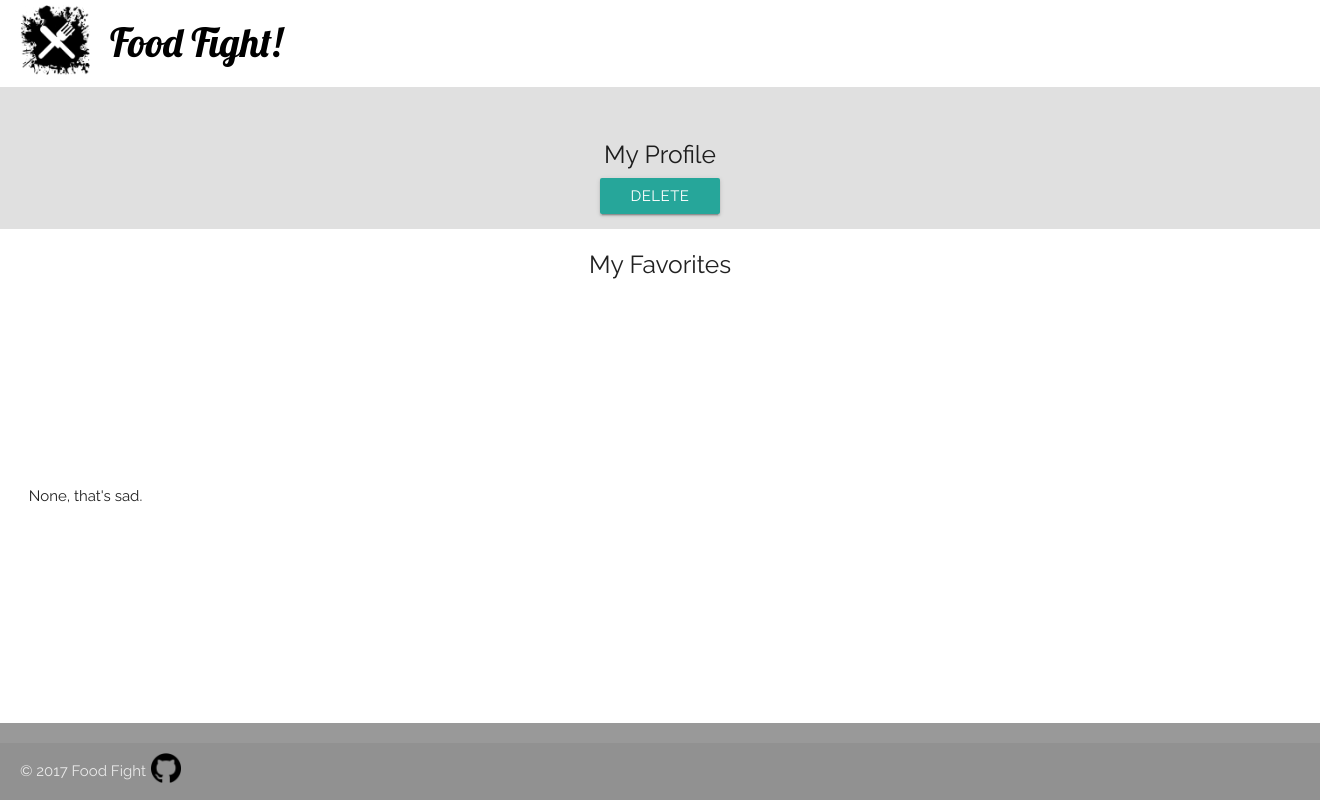
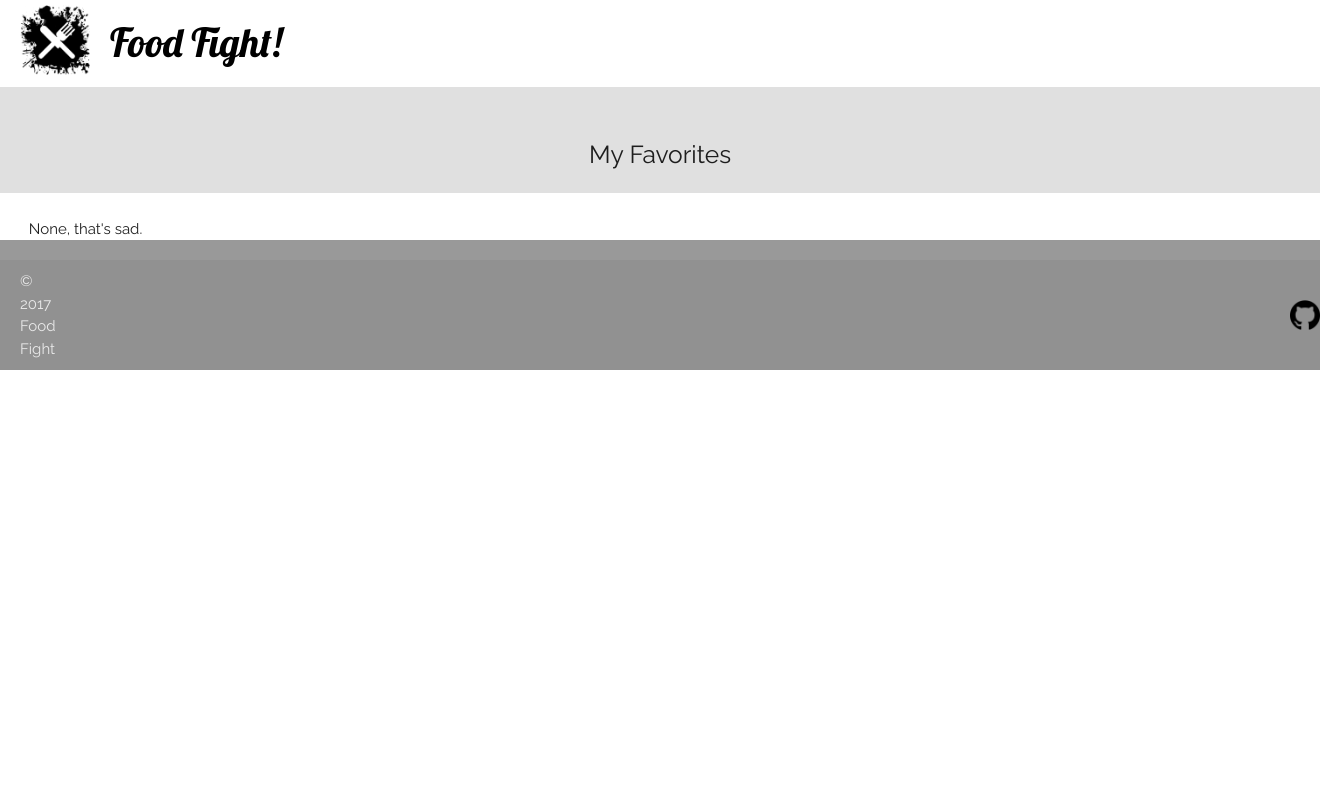
Before and after one commit to ibrianfrancisco/food-fight-project, a Node server app: page /users in a window 1320 px wide. Run offline with Node 20, Linux system fonts and the light colour scheme; the visitor is signed in with stand-in values (Sample User, id 1); some libraries are stand-ins or nearby versions.

Commit message:
final commit

```diff
--- a/public/javascripts/favorite.js
+++ b/public/javascripts/favorite.js
@@ -1,7 +1,7 @@
 // jQuery
 $(document).ready(function(){
   $('#favorite').click(function(e) {
-    $(this).html('<i class="material-icons">favorite</i>');
+    $(this).html('<i class="left valign material-icons">favorite</i>');
     e.preventDefault();
     var biz = results.find( biz => biz.yelp_id === $('#favorite').attr('biz-id'));
     console.log(biz);
--- a/public/javascripts/unfavorite.js
+++ b/public/javascripts/unfavorite.js
@@ -1,7 +1,7 @@
 $(document).ready(function(){
-  $('#cards').on('click', 'div.col.s12.m4 a', function(evt) {
+  $('#cards').on('click', 'div.card a', function(evt) {
     var bizId = $(this).attr('biz-id');
-    $(this).closest('div.col.s12.m4').remove();
+    $(this).closest('div.card').remove();
     $.ajax({
       url: '/api/businesses/delete/' + bizId,
       type: "DELETE",
--- a/public/stylesheets/footer.css
+++ b/public/stylesheets/footer.css
@@ -14,7 +14,7 @@
 
 img.github {
   height: 30px;
-  padding-left: 5px;
+  padding-left: 1230px;
 }
 
 .container1 {
--- a/public/stylesheets/nav.css
+++ b/public/stylesheets/nav.css
@@ -54,3 +54,13 @@
   border-radius: 50%;
   padding-top: 5px;
 }
+
+#delete-user {
+  border: none;
+  background-color: white !important;
+  color: #26a69a;
+  font-size: 16px !important;
+  padding: 14px 0px !important;
+  font-weight: bold;
+  margin-left: -18px;
+}
--- a/public/stylesheets/style.css
+++ b/public/stylesheets/style.css
@@ -35,7 +35,7 @@
   white-space: nowrap;
 }
 
-form:after {
+form#search:after {
   content:"";
   position: absolute;
   top: 0;
--- a/public/stylesheets/user.css
+++ b/public/stylesheets/user.css
@@ -2,13 +2,13 @@
 
 body {
   font-family: 'Raleway', sans-serif;
-  display: flex;
+/*  display: flex;
   min-height: 100vh;
-  flex-direction: column;
+  flex-direction: column;*/
 }
 
 main {
-  flex: 1 0 auto;
+/*  flex: 1 0 auto;*/
 }
 
 .card {
@@ -22,6 +22,7 @@
 }
 
 .container {
+  column-count: 4;
   column-gap: 0;
   margin: auto;
   padding-left: 20px;
--- a/views/footer.ejs
+++ b/views/footer.ejs
@@ -1,7 +1,7 @@
     <footer id="footer" class="page-footer">
       <div class="footer-copyright">
         <div class="container1">© 2017 Food Fight</div>
-        <div class="container2 right"><a href="https://github.com/ibrianfrancisco/dont-panic-project"><img class="github" src="../images/github.png"></a></div>
+        <a class="right" href="https://github.com/ibrianfrancisco/dont-panic-project"><img class="github right" src="../images/github.png"></a>
       </div>
     </footer>
     <script src="https://code.jquery.com/jquery-2.2.4.min.js"></script>
--- a/views/index.ejs
+++ b/views/index.ejs
@@ -5,7 +5,7 @@
     <div id="main-wrapper">
       <$ include nav $>
       <div id="form-wrap">
-        <form action="/search", method="POST">
+        <form id="search" action="/search", method="POST">
           <div class="input-field">
             <input id="main-search-inputs" name="term" placeholder="Italian, boba, etc." type="text">
           </div>
--- a/views/nav.ejs
+++ b/views/nav.ejs
@@ -12,6 +12,10 @@
           <li><a href="/users">Favorites</a></li>
           <li class="divider"></li>
           <li><a href="/logout">Logout</a></li>
+          <li class="divider"></li>
+          <form class="center" action="/users/<$= user.id $>?_method=DELETE" method="POST" onsubmit="return confirm(`You're about to delete your account, are you sure?`)">
+            <input id="delete-user" type="submit" value="Delete">
+          </form>
           <$ } else { $>
             <li><a id="profile-logo" href="/auth/google"><div class="sign-in">Sign In</div><img class="login" src="../images/google-icon.png"></a></li>
           <$ } $>
--- a/views/user.ejs
+++ b/views/user.ejs
@@ -9,19 +9,15 @@
     <div class="jumbotron">
       <div  class="center-align" ><img src="<$= user.profileImage $>"></div>
       <h4 class="center-align"><$= user.userName $></h4>
-      <h5>My Profile</h5>
-      <form class="center" action="/users/<$= user.id $>?_method=DELETE" method="POST" onsubmit="return confirm(`You're about to delete your account, are you sure?`)">
-        <input class="btn" id="delete-user" type="submit" value="delete">
-      </form>
+      <h5>My Favorites</h5>
     </div>
-    <h5 class="center">My Favorites</h5>
     <div class="container">
       <div class="row" id="cards">
         <$ if (user.favorites.length === 0) { $>
           <p>None, that's sad.</p>
         <$ } else { $>
           <$ user.favorites.forEach(function(fav) { $>
-              <div class="col s12 m4">
+              <!-- <div class="col s12 m4"> -->
                 <div class="card">
                   <div class="card-image">
                     <img src="<$= fav.image_url $>">
@@ -37,7 +33,7 @@
                     <a href="<$= fav.url $>" target="_blank">Yelp link</a>
                   </div>
                 </div>
-              </div>
+              <!-- </div> -->
           <$ }) $>
         <$ } $>
       </div>
```
Also changed, not shown: public/stylesheets/show.css (+14 -0 lines), views/show-nav.ejs (+6 -1 lines), views/show.ejs (+7 -8 lines), readme.md.
